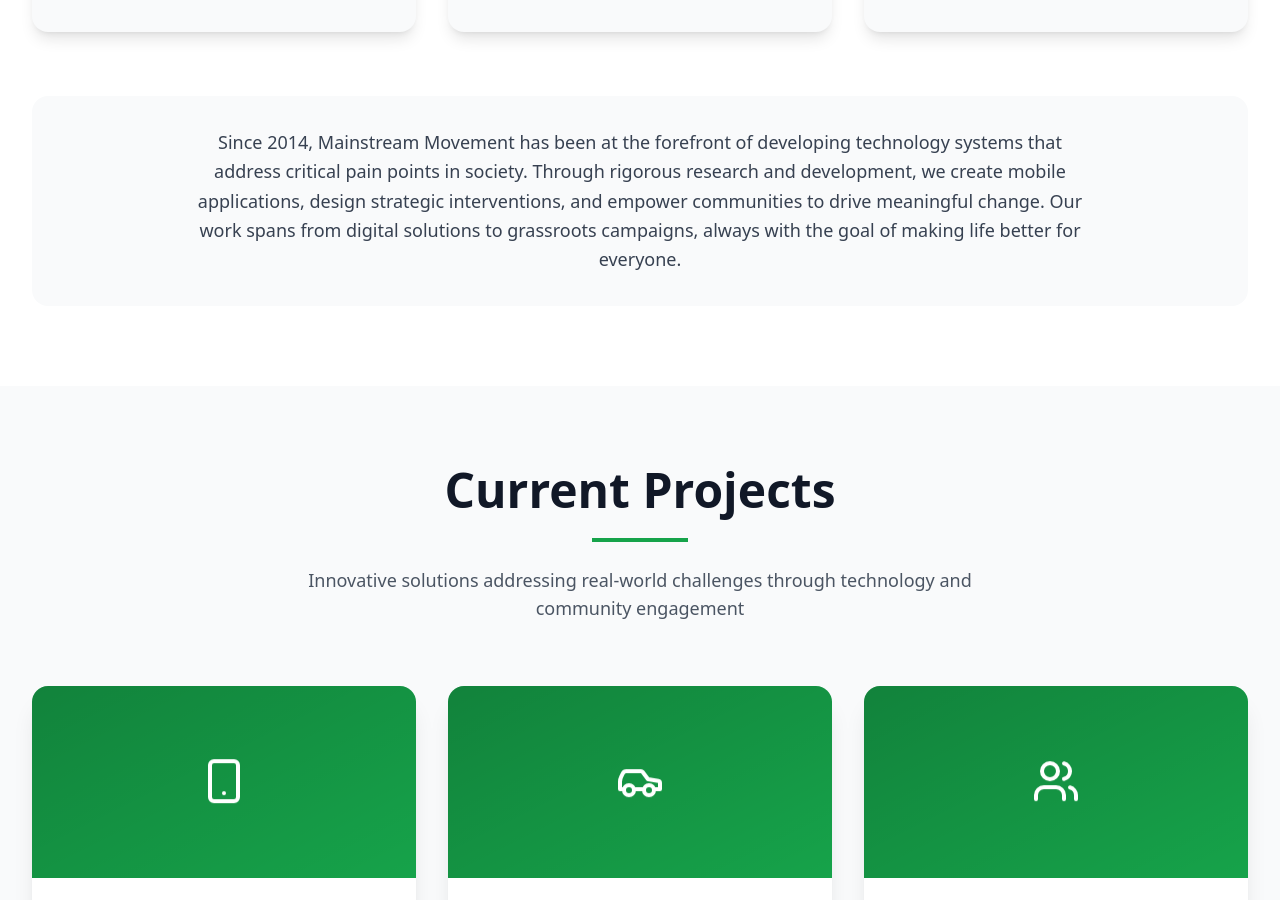
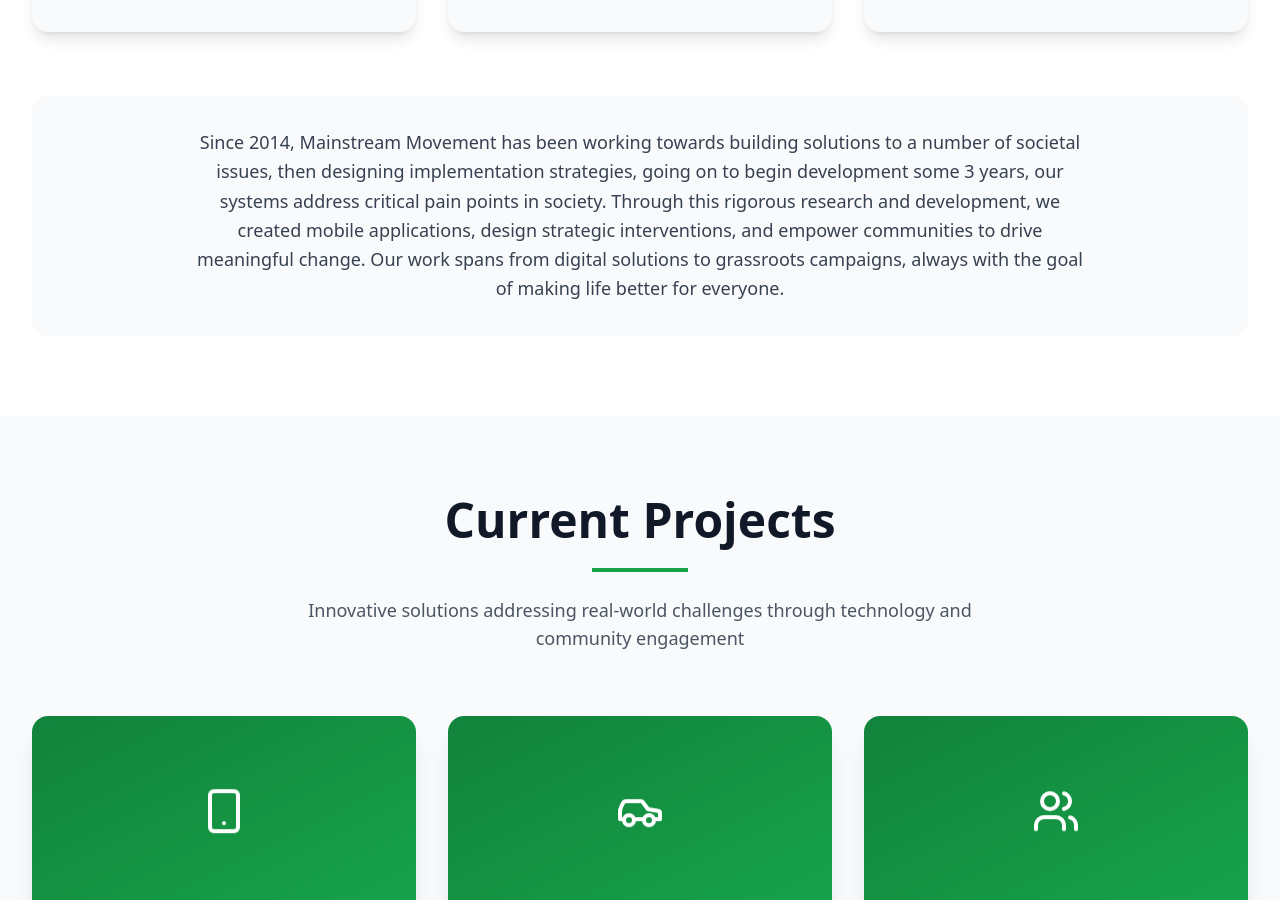
Before and after one commit to colinriche/mainstream-website, a Next.js app: page / in a window 1280 px wide. Shown: the part 1228-2128 px from the top of the page. Built offline with nearby package versions, Linux system fonts and the light colour scheme.

Commit message:
Simple change to test vercel

```diff
--- a/app/page.jsx
+++ b/app/page.jsx
@@ -430,7 +430,7 @@
 
           <div className={`mt-16 p-8 rounded-2xl ${darkMode ? 'bg-gray-800' : 'bg-gray-50'} fade-in-section`}>
             <p className={`text-lg ${darkMode ? 'text-gray-300' : 'text-gray-700'} leading-relaxed text-center max-w-4xl mx-auto`}>
-              Since 2014, Mainstream Movement has been at the forefront of developing technology systems that address critical pain points in society. Through rigorous research and development, we create mobile applications, design strategic interventions, and empower communities to drive meaningful change. Our work spans from digital solutions to grassroots campaigns, always with the goal of making life better for everyone.
+              Since 2014, Mainstream Movement has been working towards building solutions to a number of societal issues, then designing implementation strategies, going on to begin development some 3 years, our systems address critical pain points in society. Through this rigorous research and development, we created mobile applications, design strategic interventions, and empower communities to drive meaningful change. Our work spans from digital solutions to grassroots campaigns, always with the goal of making life better for everyone.
             </p>
           </div>
         </div>
```
Also changed, not shown: .claude/settings.local.json (added), 1 other file (tests, documents, lock files or other folders).
